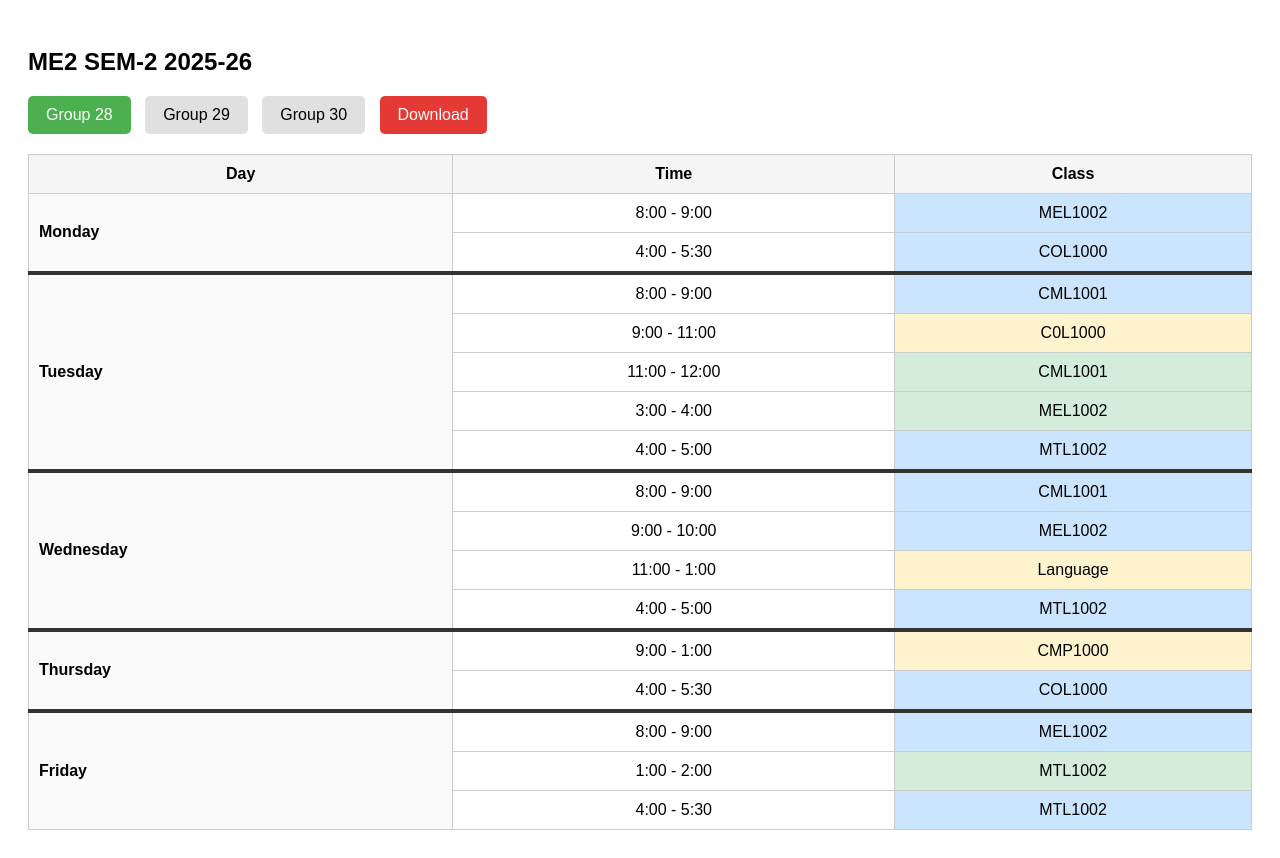
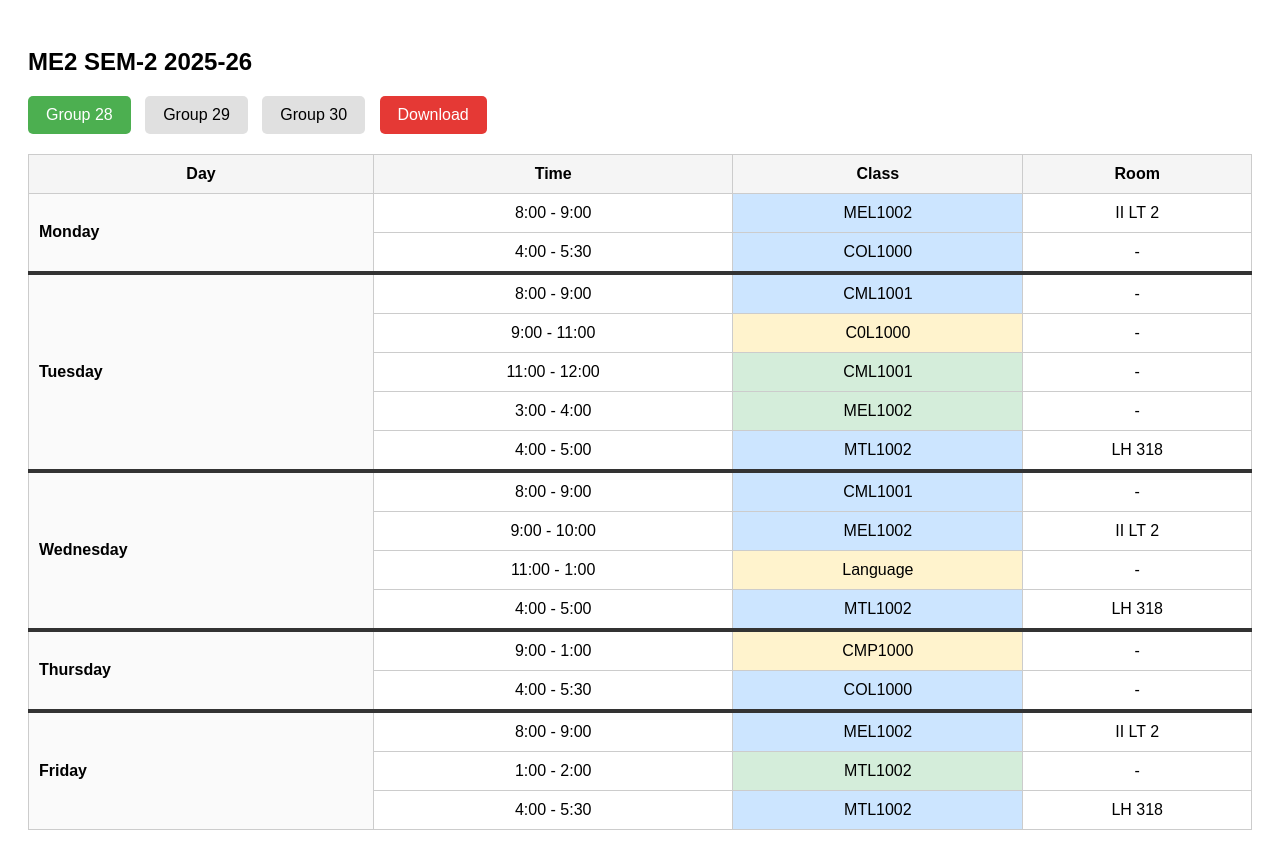
Before and after one commit to vijay06092007/ME2-TT, a plain HTML site: page index.htm in a window 1280 px wide. Drawn offline with nearby package versions, Linux system fonts and the light colour scheme.

Commit message:
Update index.htm

```diff
--- a/index.htm
+++ b/index.htm
@@ -85,7 +85,7 @@
   const timetableData = {
     28: {
       Monday: [
-        { time: "8:00 - 9:00", class: "MEL1002", type: "lecture" },
+        { time: "8:00 - 9:00", class: "MEL1002", type: "lecture",room:"II LT 2" },
         { time: "4:00 - 5:30", class: "COL1000", type: "lecture" }
       ],
       Tuesday: [
@@ -93,40 +93,40 @@
         { time: "9:00 - 11:00", class: "C0L1000", type: "lab" },
         { time: "11:00 - 12:00", class: "CML1001", type: "tutorial" },
         { time: "3:00 - 4:00", class: "MEL1002", type: "tutorial" },
-        { time: "4:00 - 5:00", class: "MTL1002", type: "lecture" }
+        { time: "4:00 - 5:00", class: "MTL1002", type: "lecture",room:"LH 318" }
       ],
       Wednesday: [
         { time: "8:00 - 9:00", class: "CML1001", type: "lecture" },
-        { time: "9:00 - 10:00", class: "MEL1002", type: "lecture" },
+        { time: "9:00 - 10:00", class: "MEL1002", type: "lecture",room:"II LT 2" },
         { time: "11:00 - 1:00", class: "Language", type: "lab" },
-        { time: "4:00 - 5:00", class: "MTL1002", type: "lecture" }
+        { time: "4:00 - 5:00", class: "MTL1002", type: "lecture", room:"LH 318"}
       ],
       Thursday: [
         { time: "9:00 - 1:00", class: "CMP1000", type: "lab" },
         { time: "4:00 - 5:30", class: "COL1000", type: "lecture" }
       ],
       Friday: [
-        { time: "8:00 - 9:00", class: "MEL1002", type: "lecture" },
+        { time: "8:00 - 9:00", class: "MEL1002", type: "lecture" ,room:"II LT 2"},
         { time: "1:00 - 2:00", class: "MTL1002", type: "tutorial" },
-        { time: "4:00 - 5:30", class: "MTL1002", type: "lecture" }
+        { time: "4:00 - 5:30", class: "MTL1002", type: "lecture",room:"LH 318" }
       ]
     },
     29: {
       Monday: [
-        { time: "8:00 - 9:00", class: "MEL1002", type: "lecture" },
+        { time: "8:00 - 9:00", class: "MEL1002", type: "lecture" ,room:"LH 521"},
         { time: "4:00 - 5:30", class: "COL1000", type: "lecture" }
       ],
       Tuesday: [
         { time: "8:00 - 9:00", class: "CML1001", type: "lecture" },
         { time: "9:00 - 11:00", class: "C0L1000", type: "lab" },
         { time: "3:00 - 4:00", class: "MEL1002", type: "tutorial" },
-        { time: "4:00 - 5:00", class: "MTL1002", type: "lecture" }
+        { time: "4:00 - 5:00", class: "MTL1002", type: "lecture",room:"LH 318" }
       ],
       Wednesday: [
         { time: "8:00 - 9:00", class: "CML1001", type: "lecture" },
-        { time: "9:00 - 10:00", class: "MEL1002", type: "lecture" },
+        { time: "9:00 - 10:00", class: "MEL1002", type: "lecture",room:"LH 521" },
         { time: "11:00 - 1:00", class: "Language", type: "lab" },
-        { time: "4:00 - 5:00", class: "MTL1002", type: "lecture" }
+        { time: "4:00 - 5:00", class: "MTL1002", type: "lecture",room:"LH 318" }
       ],
       Thursday: [
         { time: "11:00 - 1:00", class: "CML1001", type: "tutorial" },
@@ -135,27 +135,27 @@
 
       ],
       Friday: [
-        { time: "8:00 - 9:00", class: "MEL1002", type: "lecture" },
+        { time: "8:00 - 9:00", class: "MEL1002", type: "lecture",room:"LH 521" },
         { time: "9:00 - 1:00", class: "CMP100", type: "lab" },
-        { time: "4:00 - 5:30", class: "MTL1002", type: "lecture" }
+        { time: "4:00 - 5:30", class: "MTL1002", type: "lecture",room:"LH 318"}
       ]
     },
     30: {
       Monday: [
-        { time: "8:00 - 9:00", class: "MEL1002", type: "lecture" },
+        { time: "8:00 - 9:00", class: "MEL1002", type: "lecture" ,room:"LH 602"},
         { time: "4:00 - 5:30", class: "COL1000", type: "lecture" }
       ],
       Tuesday: [
         { time: "8:00 - 9:00", class: "CML1001", type: "lecture" },
         { time: "11:00 - 1:00", class: "C0L1000", type: "lab" },
         { time: "3:00 - 4:00", class: "MEL1002", type: "tutorial" },
-        { time: "4:00 - 5:00", class: "MTL1002", type: "lecture" }
+        { time: "4:00 - 5:00", class: "MTL1002", type: "lecture",room:"LH 510" }
       ],
       Wednesday: [
-        { time: "8:00 - 9:00", class: "CML1001", type: "lecture" },
-        { time: "9:00 - 10:00", class: "MEL1002", type: "lecture" },
+        { time: "8:00 - 9:00", class: "CML1001", type: "lecture"},
+        { time: "9:00 - 10:00", class: "MEL1002", type: "lecture",room:"LH 602" },
         { time: "11:00 - 1:00", class: "Language", type: "lab" },
-        { time: "4:00 - 5:00", class: "MTL1002", type: "lecture" }
+        { time: "4:00 - 5:00", class: "MTL1002", type: "lecture",room:"LH 510" }
       ],
       Thursday: [
         { time: "11:00 - 1:00", class: "CML1001", type: "tutorial" },
@@ -164,9 +164,9 @@
 
       ],
       Friday: [
-        { time: "8:00 - 9:00", class: "MEL1002", type: "lecture" },
+        { time: "8:00 - 9:00", class: "MEL1002", type: "lecture",room:"LH 602" },
         { time: "9:00 - 1:00", class: "CMP100", type: "lab" },
-        { time: "4:00 - 5:30", class: "MTL1002", type: "lecture" }
+        { time: "4:00 - 5:30", class: "MTL1002", type: "lecture",room:"LH 510" }
       ]
     }
   };
@@ -194,6 +194,7 @@
           <th>Day</th>
           <th>Time</th>
           <th>Class</th>
+          <th>Room</th>
         </tr>
     `;
 
@@ -208,6 +209,7 @@
             ${index === 0 ? `<td rowspan="${sessions.length}" class="day-cell">${day}</td>` : ""}
             <td>${session.time}</td>
             <td class="${session.type}">${session.class}</td>
+            <td>${session.room || "-"}</td>
           </tr>
         `;
       });
```
